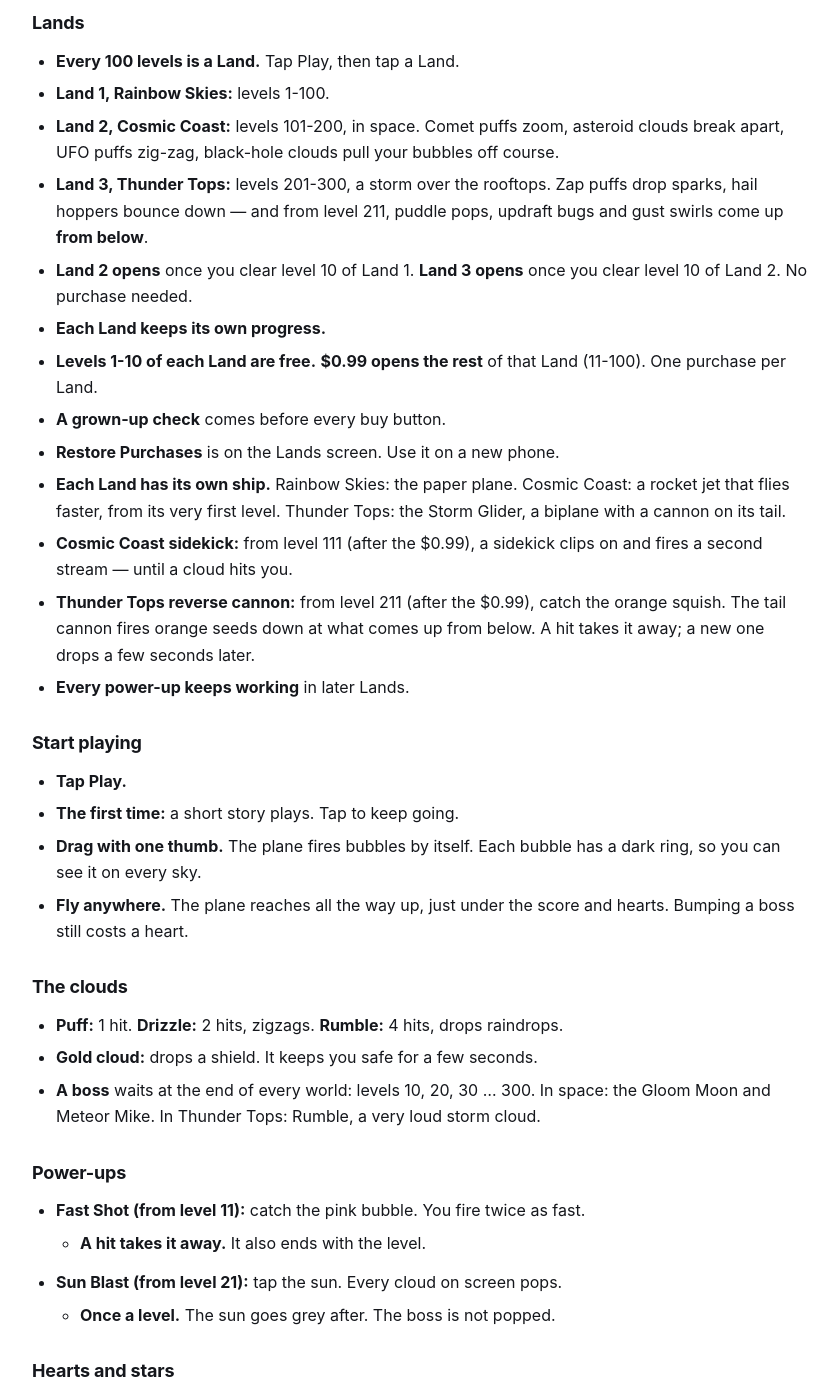
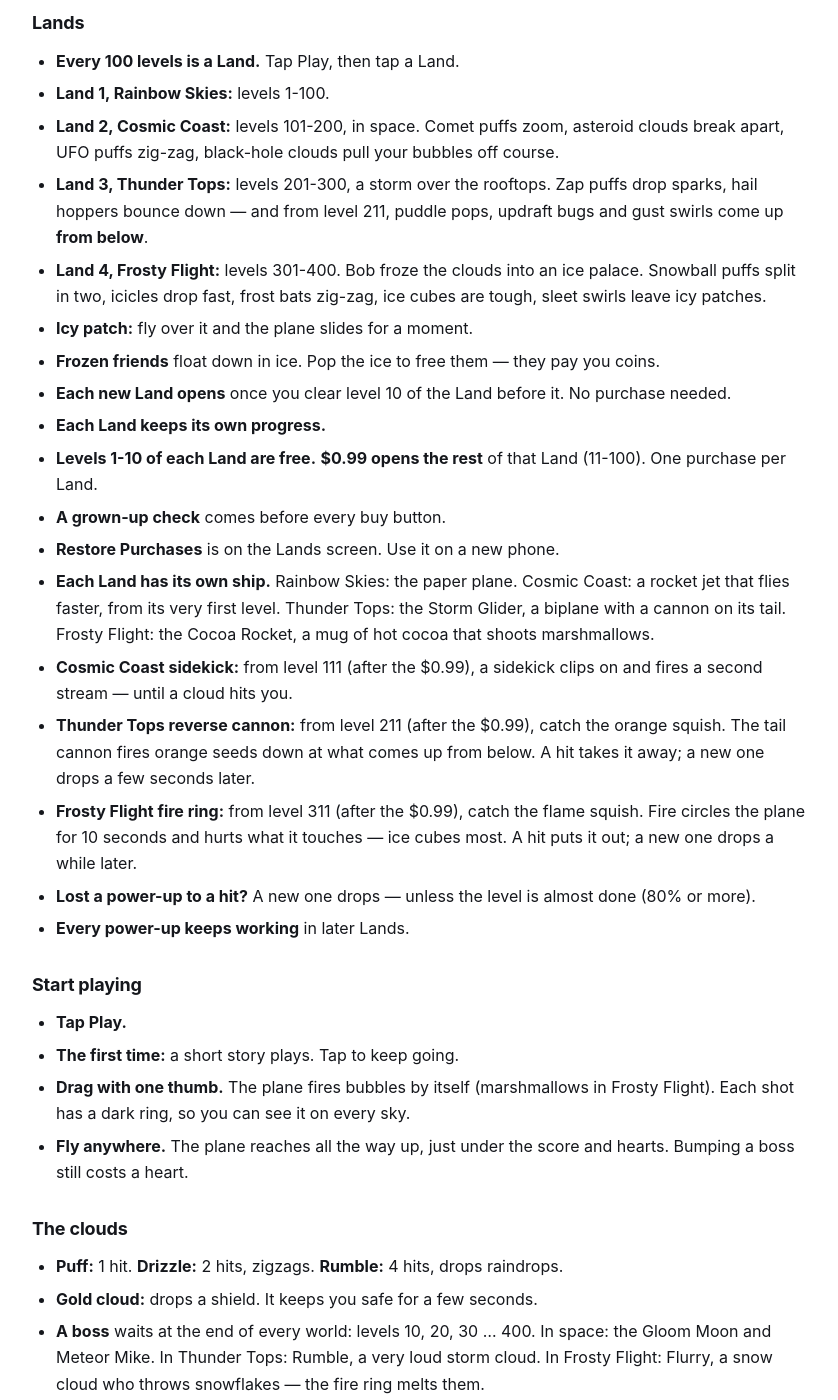
Before and after one commit to mytombrown/team-assist-help, a Jekyll site: the page built from _guides/squishyskypatrol/getting-started.md, in a window 1280 px wide and 1400 px high, scrolled down 677 px. Shown: the whole window, without its empty margins (218-1056 px from the left). Built offline with Jekyll 4.4.1, drawn with Linux system fonts in a browser that asks for light colours; some of the changed text lies outside the part shown.

Commit message:
Build 11 (Sky Patrol 1.0): Land 4 Frosty Flight (301-400, boss Flurry), Cocoa Rocket shoots marshmallows, fire ring from 311, icy patches, frozen friends; lost power-ups re-drop under 80% (SSP-1362, SSP-1370)
Co-Authored-By: Claude Opus 5.5 <noreply@anthropic.com>

```diff
--- a/_guides/squishyskypatrol/getting-started.md
+++ b/_guides/squishyskypatrol/getting-started.md
@@ -3,8 +3,8 @@ title: "How do I get started?"
 app: squishyskypatrol
 category: getting-started
 order: 1
-tags: "start, first time, new, play, level 1, story, map, stars, hearts, score, high score, total score, game center, leaderboard, sky patrol, clouds, bob, fast shot, sun blast, power-up, 100 levels, worlds, easy, hard, difficulty, trophy, iphone duo, sideways, landscape, camera, lands, land 2, cosmic coast, rocket jet, sidekick, purchase, restore, free levels, 200 levels, 300 levels, land 3, thunder tops, storm glider, reverse cannon, rumble, from below, icloud, sync, new phone, ipad, meet the cast, cast, heroes, villains, characters"
-quick: "Tap Play, then pick a Land. Drag the plane with one thumb — it pops clouds by itself. 300 levels in 3 Lands; the first 10 of each Land are free. Fast Shot from level 11, Sun Blast from level 21."
+tags: "start, first time, new, play, level 1, story, map, stars, hearts, score, high score, total score, game center, leaderboard, sky patrol, clouds, bob, fast shot, sun blast, power-up, 100 levels, worlds, easy, hard, difficulty, trophy, iphone duo, sideways, landscape, camera, lands, land 2, cosmic coast, rocket jet, sidekick, purchase, restore, free levels, 200 levels, 300 levels, land 3, thunder tops, storm glider, reverse cannon, rumble, from below, 400 levels, land 4, frosty flight, cocoa rocket, marshmallow, fire ring, flurry, icy patch, frozen friend, icloud, sync, new phone, ipad, meet the cast, cast, heroes, villains, characters"
+quick: "Tap Play, then pick a Land. Drag the plane with one thumb — it pops clouds by itself. 400 levels in 4 Lands; the first 10 of each Land are free. Fast Shot from level 11, Sun Blast from level 21."
 related:
   - troubleshooting
 ---
@@ -27,28 +27,33 @@ related:
 - **Land 1, Rainbow Skies:** levels 1-100.
 - **Land 2, Cosmic Coast:** levels 101-200, in space. Comet puffs zoom, asteroid clouds break apart, UFO puffs zig-zag, black-hole clouds pull your bubbles off course.
 - **Land 3, Thunder Tops:** levels 201-300, a storm over the rooftops. Zap puffs drop sparks, hail hoppers bounce down — and from level 211, puddle pops, updraft bugs and gust swirls come up **from below**.
-- **Land 2 opens** once you clear level 10 of Land 1. **Land 3 opens** once you clear level 10 of Land 2. No purchase needed.
+- **Land 4, Frosty Flight:** levels 301-400. Bob froze the clouds into an ice palace. Snowball puffs split in two, icicles drop fast, frost bats zig-zag, ice cubes are tough, sleet swirls leave icy patches.
+- **Icy patch:** fly over it and the plane slides for a moment.
+- **Frozen friends** float down in ice. Pop the ice to free them — they pay you coins.
+- **Each new Land opens** once you clear level 10 of the Land before it. No purchase needed.
 - **Each Land keeps its own progress.**
 - **Levels 1-10 of each Land are free.** **$0.99 opens the rest** of that Land (11-100). One purchase per Land.
 - **A grown-up check** comes before every buy button.
 - **Restore Purchases** is on the Lands screen. Use it on a new phone.
-- **Each Land has its own ship.** Rainbow Skies: the paper plane. Cosmic Coast: a rocket jet that flies faster, from its very first level. Thunder Tops: the Storm Glider, a biplane with a cannon on its tail.
+- **Each Land has its own ship.** Rainbow Skies: the paper plane. Cosmic Coast: a rocket jet that flies faster, from its very first level. Thunder Tops: the Storm Glider, a biplane with a cannon on its tail. Frosty Flight: the Cocoa Rocket, a mug of hot cocoa that shoots marshmallows.
 - **Cosmic Coast sidekick:** from level 111 (after the $0.99), a sidekick clips on and fires a second stream — until a cloud hits you.
 - **Thunder Tops reverse cannon:** from level 211 (after the $0.99), catch the orange squish. The tail cannon fires orange seeds down at what comes up from below. A hit takes it away; a new one drops a few seconds later.
+- **Frosty Flight fire ring:** from level 311 (after the $0.99), catch the flame squish. Fire circles the plane for 10 seconds and hurts what it touches — ice cubes most. A hit puts it out; a new one drops a while later.
+- **Lost a power-up to a hit?** A new one drops — unless the level is almost done (80% or more).
 - **Every power-up keeps working** in later Lands.
 
 ## Start playing
 
 - **Tap Play.**
 - **The first time:** a short story plays. Tap to keep going.
-- **Drag with one thumb.** The plane fires bubbles by itself. Each bubble has a dark ring, so you can see it on every sky.
+- **Drag with one thumb.** The plane fires bubbles by itself (marshmallows in Frosty Flight). Each shot has a dark ring, so you can see it on every sky.
 - **Fly anywhere.** The plane reaches all the way up, just under the score and hearts. Bumping a boss still costs a heart.
 
 ## The clouds
 
 - **Puff:** 1 hit. **Drizzle:** 2 hits, zigzags. **Rumble:** 4 hits, drops raindrops.
 - **Gold cloud:** drops a shield. It keeps you safe for a few seconds.
-- **A boss** waits at the end of every world: levels 10, 20, 30 … 300. In space: the Gloom Moon and Meteor Mike. In Thunder Tops: Rumble, a very loud storm cloud.
+- **A boss** waits at the end of every world: levels 10, 20, 30 … 400. In space: the Gloom Moon and Meteor Mike. In Thunder Tops: Rumble, a very loud storm cloud. In Frosty Flight: Flurry, a snow cloud who throws snowflakes — the fire ring melts them.
 
 ## Power-ups
 
```
